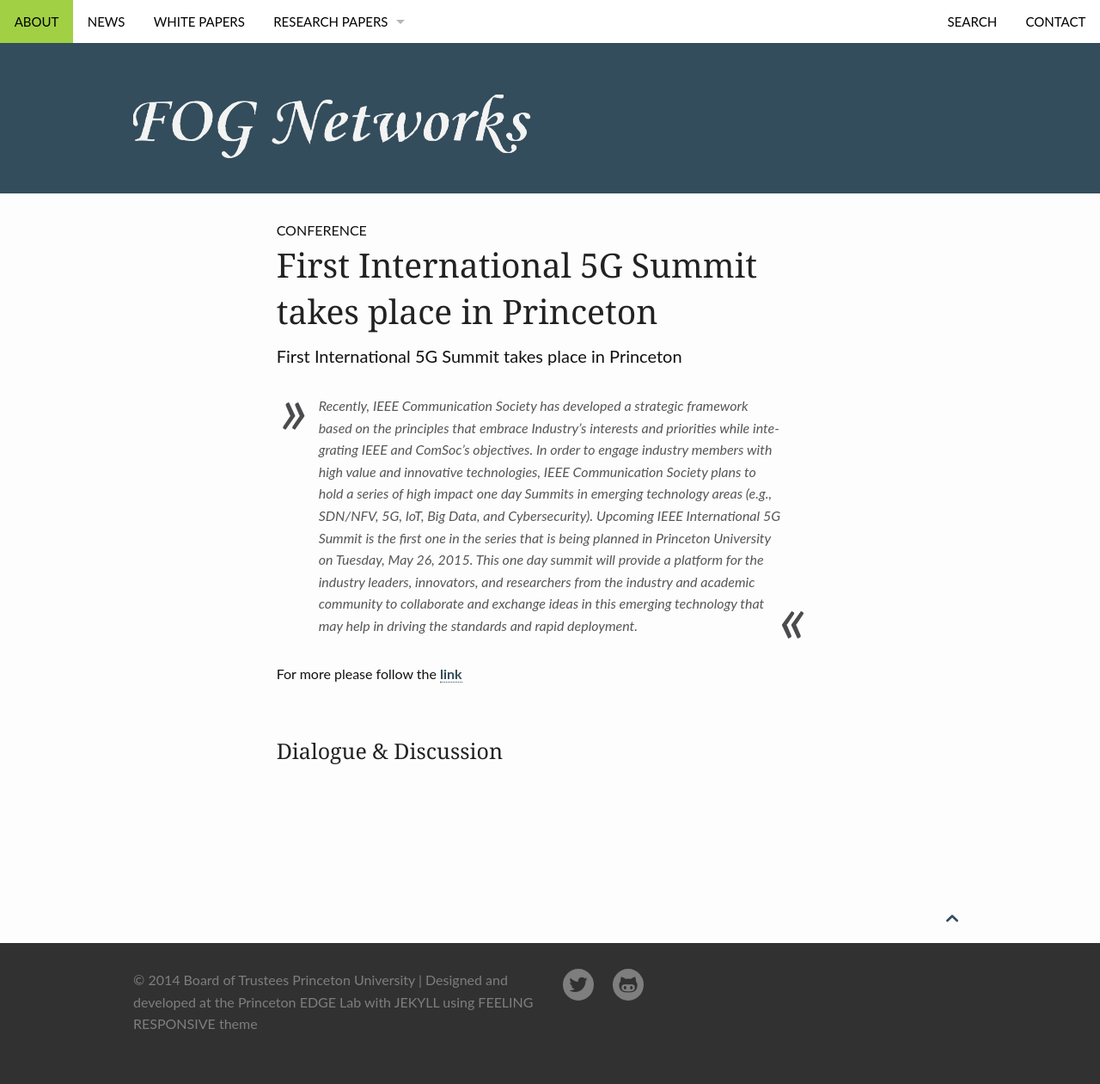
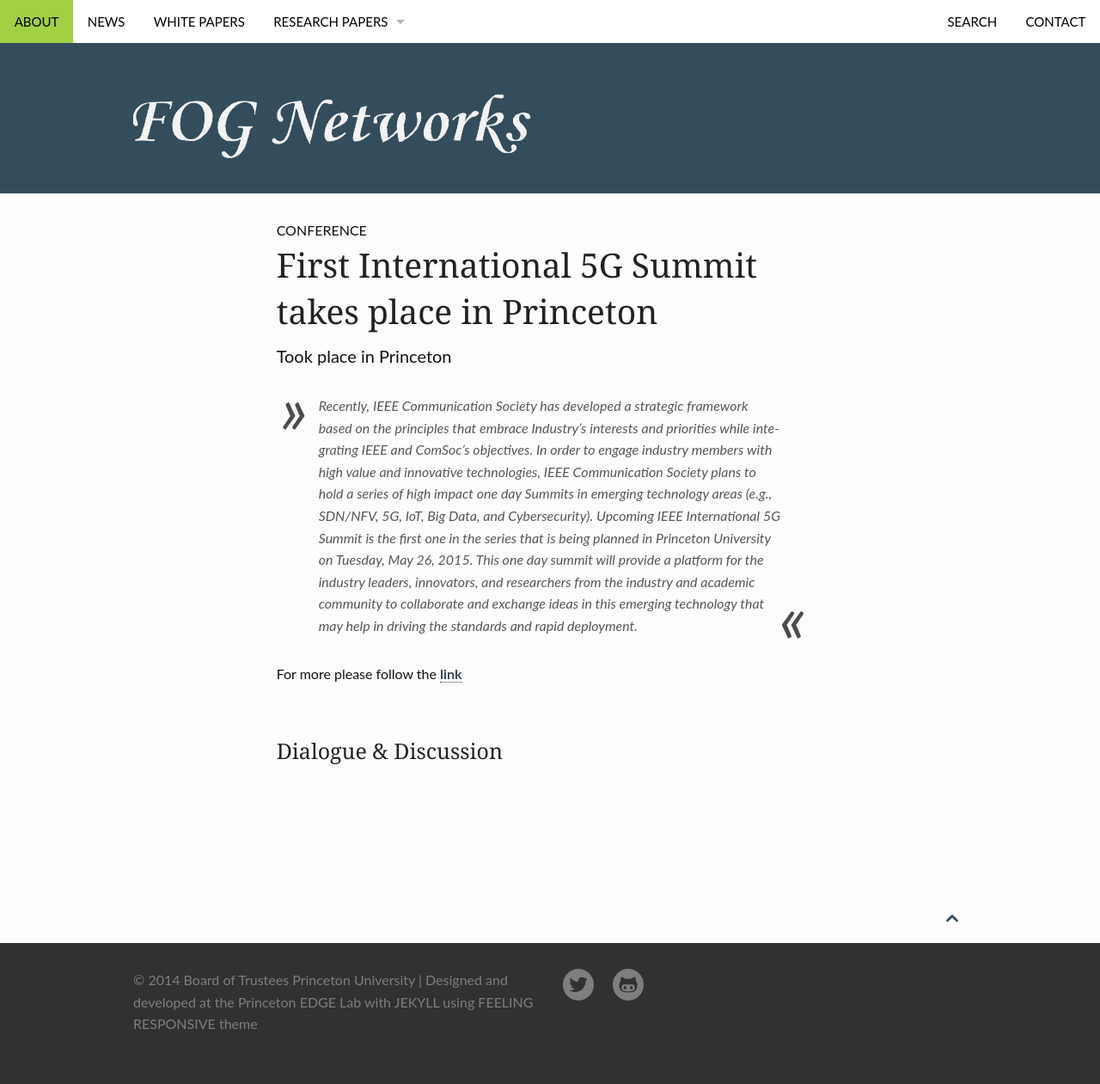
Before and after one commit to fogresearch/fogresearch.github.io, a Jekyll site: the page built from _posts/news/2015-11-15-5GSummit.md, in a window 1280 px wide. Shown: the whole page at 86% size. Built offline with Jekyll 4.4.1, drawn with Linux system fonts in a browser that asks for light colours; comment, search, counter and statistics services are not loaded.

Commit message:
adjusted front page to display news

```diff
--- a/_layouts/frontpage.html
+++ b/_layouts/frontpage.html
@@ -68,7 +68,7 @@
 
     <div class="row">
         <div class="medium-6 columns">
-            {% for post in site.posts limit:1 %}
+            {% for post in site.categories.news limit:1 %}
             {% if post.subheadline %}<p class="subheadline">{{ post.subheadline }}</p>{% endif %}
             <h2><a href="{{ site.url }}{{ post.url }}">{{ post.title }}</a></h2>
             <p>
@@ -81,7 +81,7 @@
 
         <div class="medium-6 columns">
             <p><strong>{{ site.data.language.more_articles }}</strong></p>
-            {% include list-posts.html entries='3' offset='1' %}
+            {% include list-posts.html entries='3' offset='1' category  = 'news' %}
         </div><!-- /.medium-7.columns -->
     </div><!-- /.row -->
 {% endunless %}
--- a/_posts/news/2015-11-15-5GSummit.md
+++ b/_posts/news/2015-11-15-5GSummit.md
@@ -2,7 +2,7 @@
 layout: page
 subheadline: "Conference"
 title: "First International 5G Summit takes place in Princeton"
-teaser: "First International 5G Summit takes place in Princeton"
+teaser: "Took place in Princeton"
 categories:
     - news
 comments: true
```
Also changed, not shown: 4 other files.
